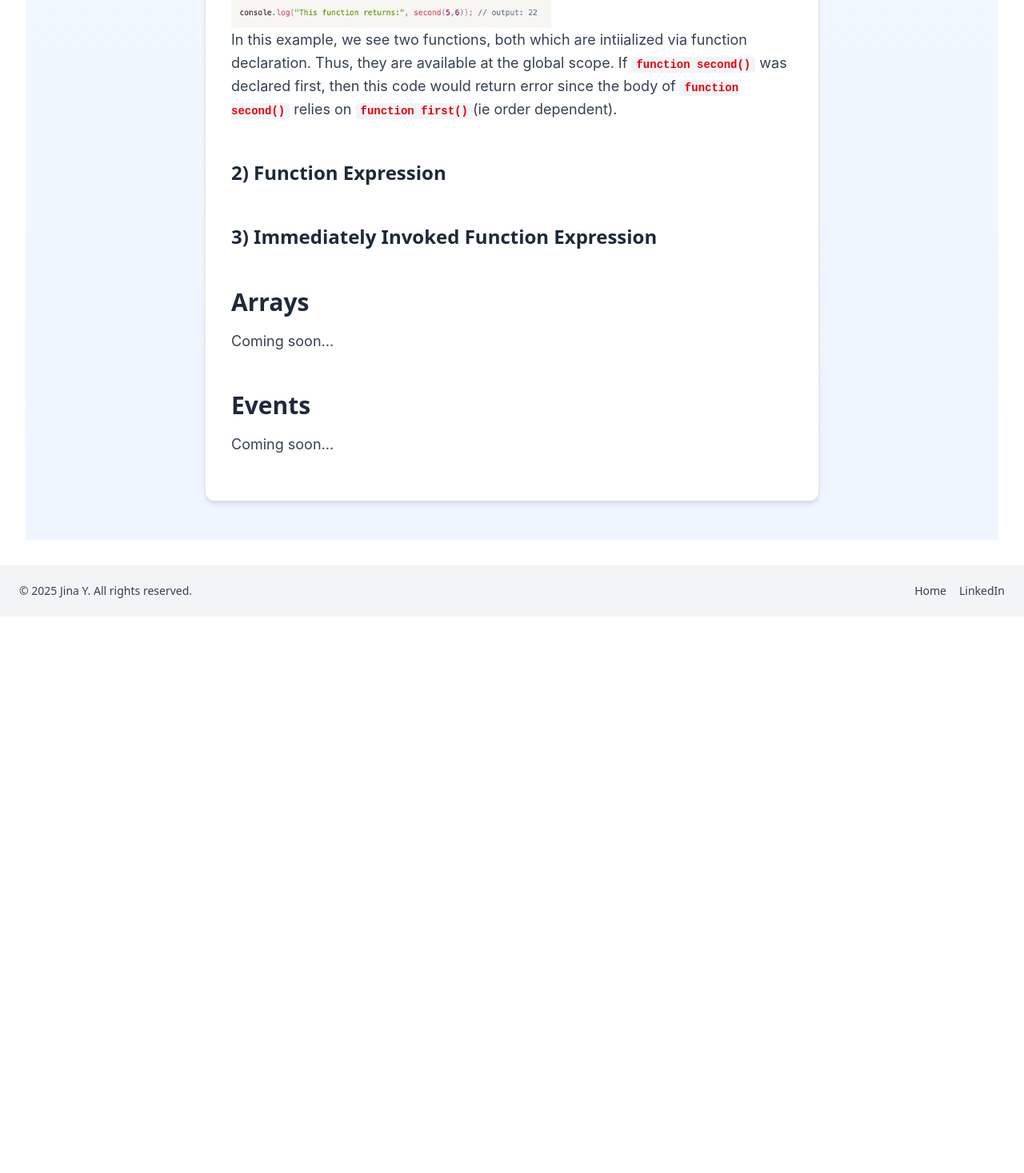
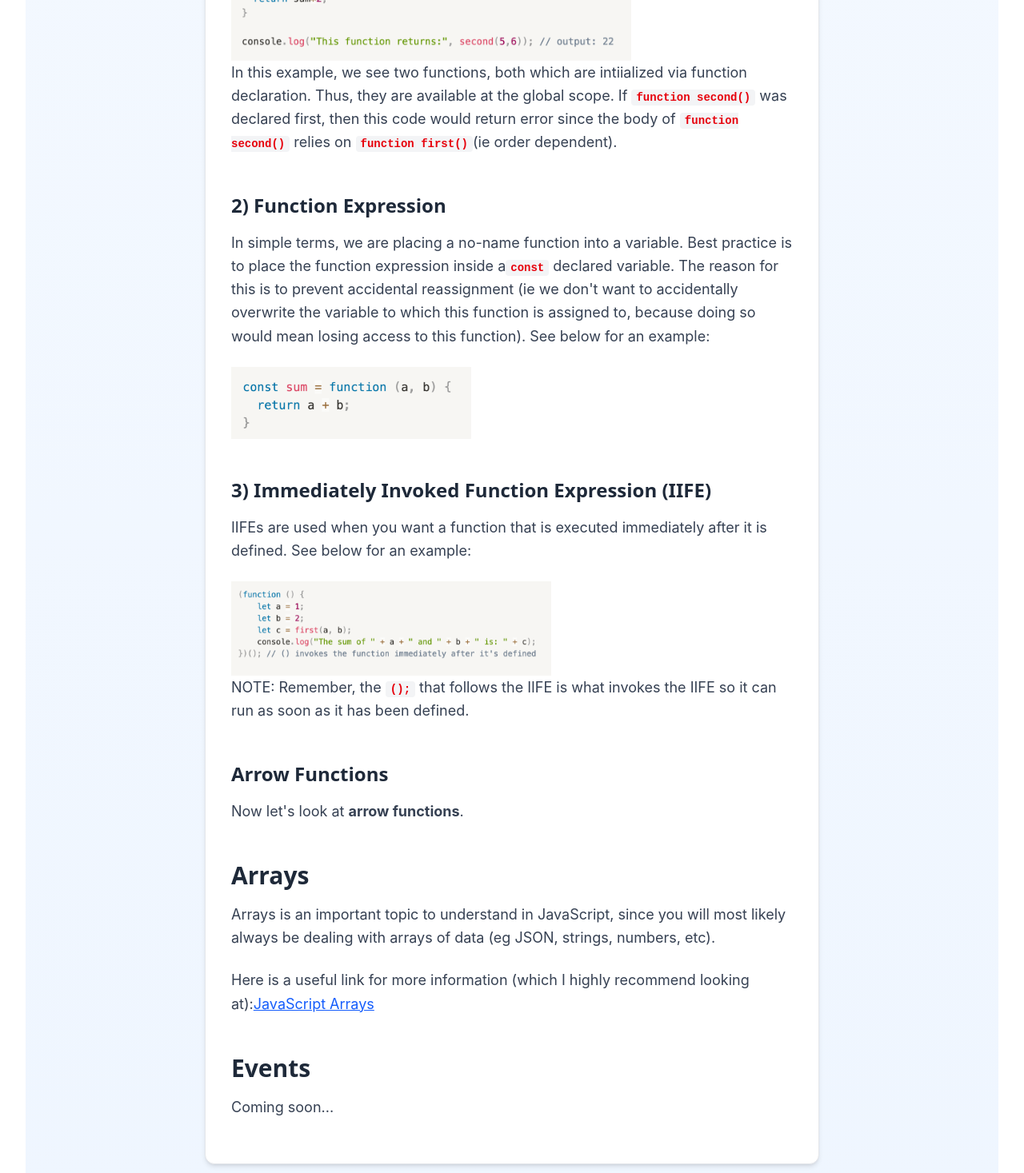
Before and after one commit to popobunns/full-stack-notes, a Next.js app: page /javascript in a window 1280 px wide. Shown: the part 5149-6616 px from the top of the page at 80% size. Before the commit the page ends 5920 px from the top, so only its background shows below. Built offline with nearby package versions, Linux system fonts and the light colour scheme.

Commit message:
Added function section to JavaScript page

```diff
--- a/src/app/javascript/page.js
+++ b/src/app/javascript/page.js
@@ -164,11 +164,11 @@ export default function Home() {
         so if you want <code className="inline-code">function second()</code> to use <code className="inline-code">function first()</code>, then you must declare
         <code className="inline-code">function first()</code> first.
       </p>
-      <Image
+      <Image className="fade-in-up"
         src="/images/javascript/function/function-declaration.png"
         alt="Code block demonstrating function declaration ordering"
-        width={400}
-        height={400}
+        width={500}
+        height={500}
       />
       <p className="body">
         In this example, we see two functions, both which are intiialized via function declaration. Thus, they are available at the global
@@ -178,13 +178,56 @@ export default function Home() {
       </p>
 
      <h3 className="subsubheading">2) Function Expression</h3>
-     <h3 className="subsubheading">3) Immediately Invoked Function Expression</h3>
+      <p className="body">
+        In simple terms, we are placing a no-name function into a variable. Best practice is to place the function expression inside a
+        <code className="inline-code">const</code> declared variable. The reason for this is to prevent accidental reassignment
+        (ie we don't want to accidentally overwrite the variable to which this function is assigned to, because doing so would mean
+        losing access to this function). See below for an example:
+      </p>
+      <Image className="fade-in-up"
+        src="/images/javascript/function/function-expression.png"
+        alt="Code block of function expression"
+        width={300}
+        height={300}
+      />
+
+     <h3 className="subsubheading">3) Immediately Invoked Function Expression (IIFE)</h3>
+      <p className="body">
+        IIFEs are used when you want a function that is executed immediately after it is defined. See below
+        for an example:
+      </p>
+      <Image className="fade-in-up"
+        src="/images/javascript/function/iife.png"
+        alt="Code block of immediately invoked function expression"
+        width={400}
+        height={400}
+      />
+      <p className="body">
+        NOTE: Remember, the <code className="inline-code">();</code> that follows the IIFE is what
+        invokes the IIFE so it can run as soon as it has been defined.
+      </p>
 
 
+    <h3 className="subsubheading">Arrow Functions</h3>
+    <p className="body">
+      Now let's look at <span className="font-bold">arrow functions</span>.
+    </p>
      {/* Arrays */}
      <h2 className="subheading">Arrays</h2>
      <p className="body">
-      Coming soon...
+      Arrays is an important topic to understand in JavaScript, since you will most likely always be
+      dealing with arrays of data (eg JSON, strings, numbers, etc).
+     </p>
+
+     <p className="body">
+     Here is a useful link for more information (which I highly recommend looking at):
+     <Link
+      href="https://developer.mozilla.org/en-US/docs/Web/JavaScript/Reference/Global_Objects/Array"
+      target="_blank"
+      rel="noopener noreferrer"
+      className="text-blue-600 underline hover:text-blue-800">
+      JavaScript Arrays
+     </Link>
      </p>
 
      {/* Events*/}
```
Also changed, not shown: public/images/javascript/function/function-expression.png (added), public/images/javascript/function/iife.png (added), src/app/website/page.js (line endings or trailing spaces).
